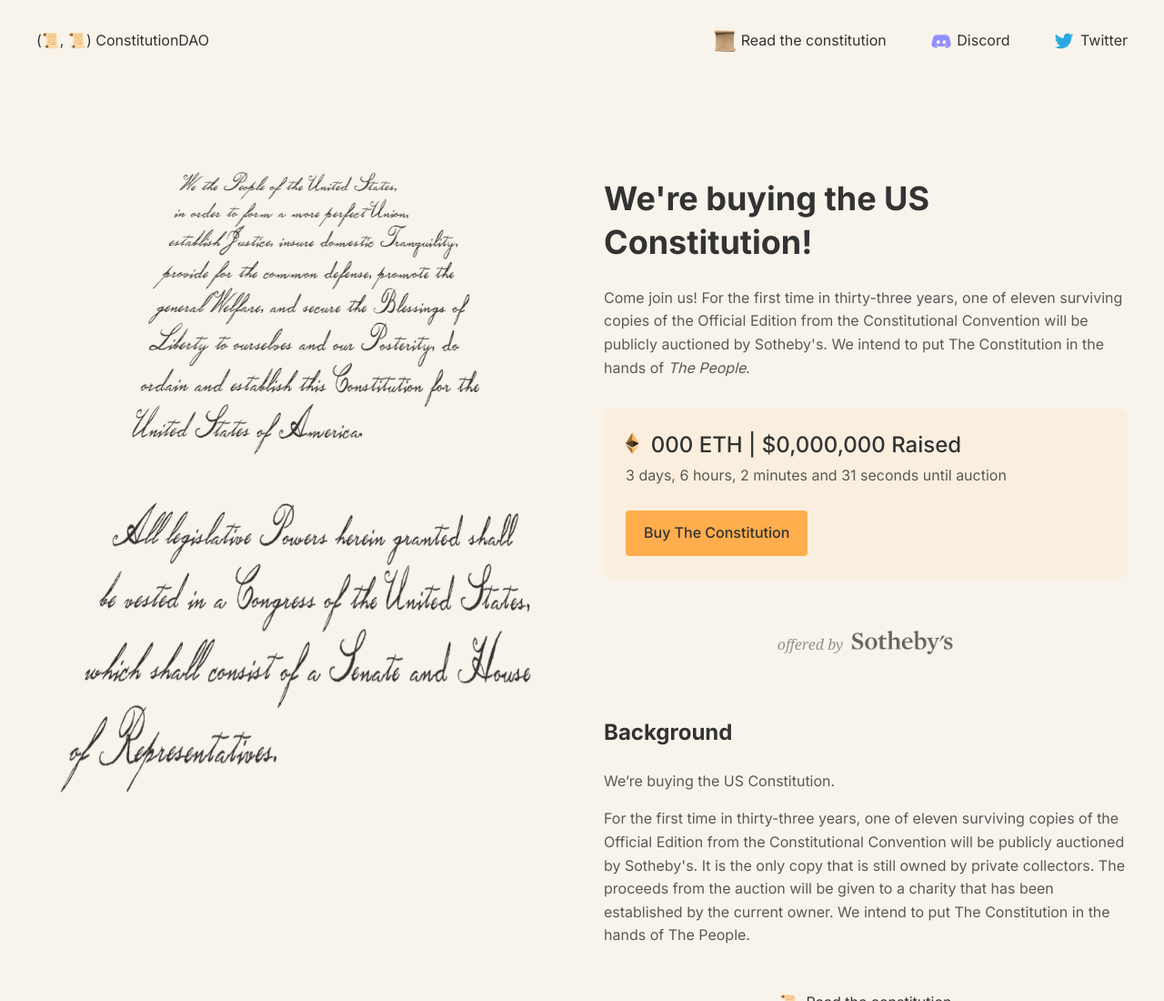
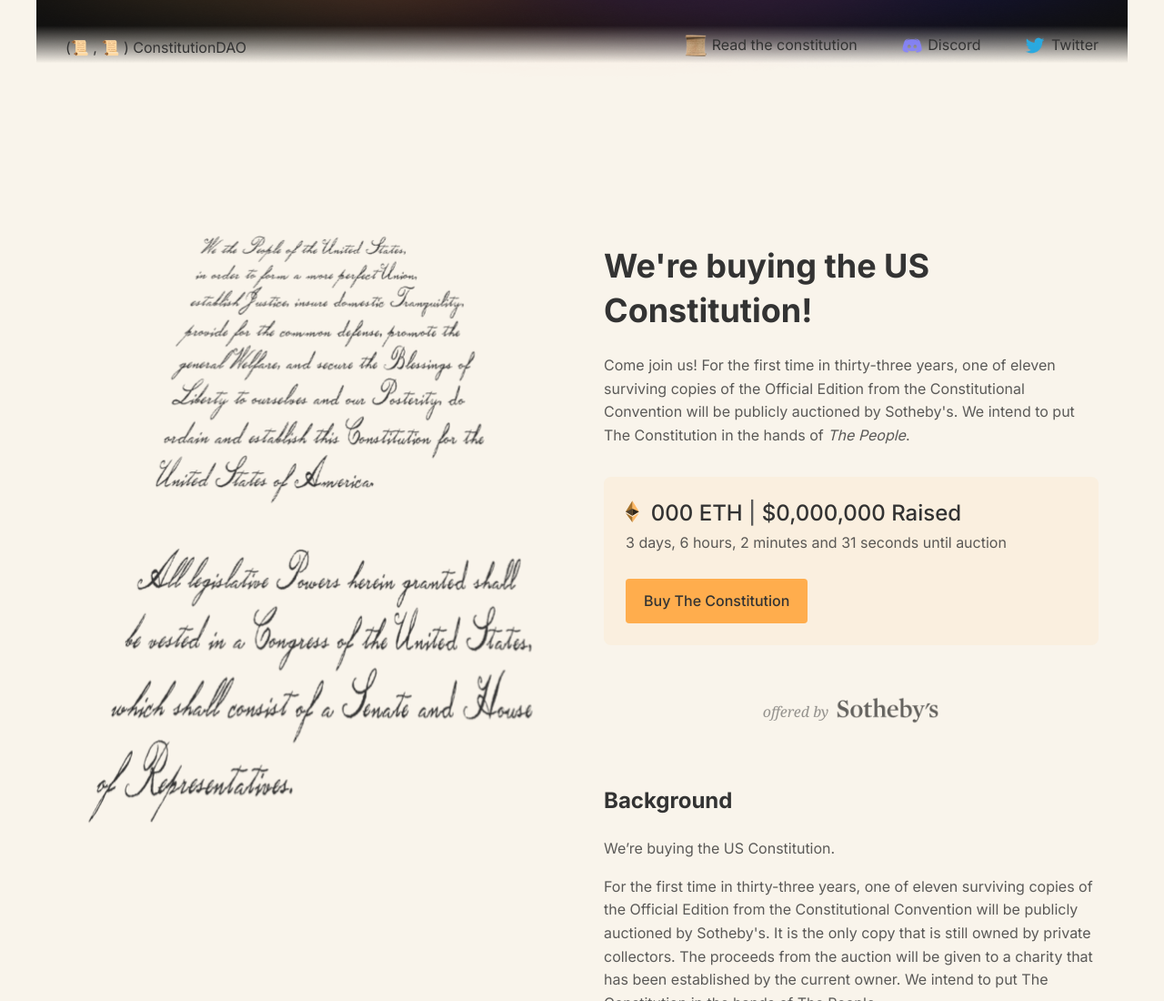
Before and after one commit to gskril/constitution-dao-website, a plain HTML site: page index.html in a window 1280 px wide. Shown: the top 1100 px of the page at 91% size. Drawn offline with nearby package versions, Linux system fonts and the light colour scheme; no server answers.

Commit message:
updated nav gradient and a few small spacng tweaks

```diff
--- a/index.html
+++ b/index.html
@@ -34,7 +34,7 @@
 	<div class="container">
 		<nav class="nav">
 			<a href="/" class="nav__logo desktop-only">
-				<span class="nav__logo-1">(📜, 📜) </span>
+				<span class="nav__logo-1">(📜 , 📜 ) </span>
 				<span class="nav__logo-2">ConstitutionDAO</span>
 			</a>
 			<div class="nav__links">
@@ -110,7 +110,7 @@
 							</clipPath>
 							</defs>
 						</svg>
-						<h2><span id="eth">000</span> ETH <span style="color: #373736;">|</span> <span id="usd">$0,000,000</span> Raised</h2>
+						<h2><span id="eth">000</span> ETH <span style="color: #5c5c5c;">|</span> <span id="usd">$0,000,000</span> Raised</h2>
 					</div>
 					<p class="card__countdown" id="countdown">0 days, 0 hours, 00 minutes until auction</p>
 					<a href="https://juicebox.money/#/p/constitutiondao" class="btn" target="_blank" rel="noreferrer">Buy The Constitution</a>
--- a/style.css
+++ b/style.css
@@ -59,18 +59,25 @@ a:focus {
 .container {
 	margin: 0 auto;
 	max-width: 75rem;
-	padding: 2rem;
+	padding: 0 2rem;
 }
 
 .nav {
 	margin-bottom: 2rem;
+	padding: 0 2rem;
+	background-image: url(./imgs/gradient-bg.png);
+	background-size: 100% 100%;
+	background-repeat: no-repeat;
+	height:100px;
 }
 
 .nav__logo {
 	white-space: break-spaces;
+	margin-top: 40px;
 }
 
 .nav__mobile-title {
+	margin-top: 2rem;
 	font-size: 1.25rem;
 	font-weight: 700;
 	text-decoration: none;
@@ -247,7 +254,7 @@ a:focus {
   }
 }
 
-@media screen and (min-width: 52em) {
+@media only screen and (min-width: 52em) {
 	.desktop-only {
 		display: inherit;
 	}
@@ -297,6 +304,7 @@ a:focus {
 		margin-top: 4rem;
 		grid-template-columns: 1fr 1fr;
 		gap: 3rem;
+		padding: 2rem;
 	}
 
 	.content__left,
```
Also changed, not shown: imgs/gradient-bg.png (added).
